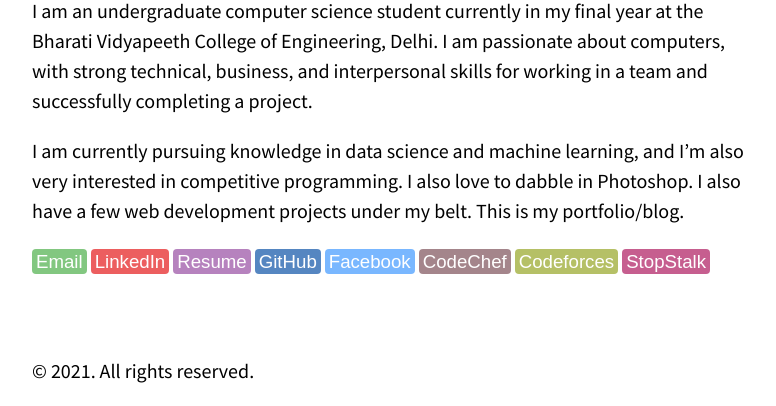
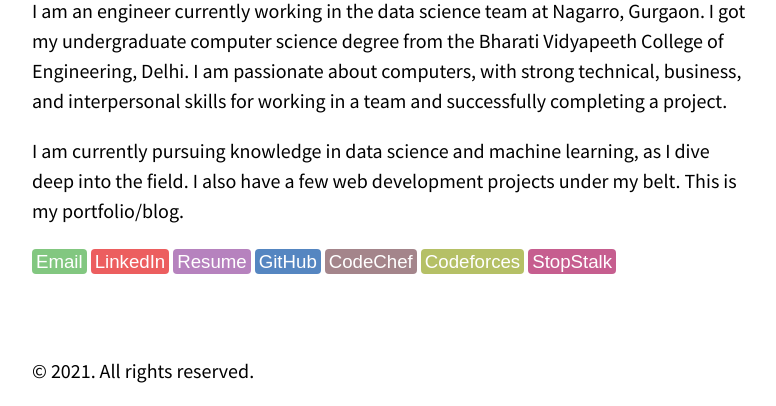
Before and after one commit to sharatsachin/sharatsachin.github.io, a Jekyll site: the page built from about.md, in a window 1280 px wide, cut to the strip 636-1042 px from the top of the page. Shown: the whole strip, without its empty margins (248-1024 px from the left). Built offline with Jekyll 4.4.1, drawn with Linux system fonts in a browser that asks for light colours; some web fonts are replaced.

Commit message:
Update about.md

```diff
--- a/about.md
+++ b/about.md
@@ -12,15 +12,14 @@ title: About Me
 
 <img src="https://i.imgur.com/PQweYFf.jpg" />
 
-I am an undergraduate computer science student currently in my final year at the Bharati Vidyapeeth College of Engineering, Delhi. I am passionate about computers, with strong technical, business, and interpersonal skills for working in a team and successfully completing a project.
+I am an engineer currently working in the data science team at Nagarro, Gurgaon. I got my undergraduate computer science degree from the Bharati Vidyapeeth College of Engineering, Delhi. I am passionate about computers, with strong technical, business, and interpersonal skills for working in a team and successfully completing a project.
 
-I am currently pursuing knowledge in data science and machine learning, and I'm also very interested in competitive programming. I also love to dabble in Photoshop. I also have a few web development projects under my belt. This is my portfolio/blog.
+I am currently pursuing knowledge in data science and machine learning, as I dive deep into the field. I also have a few web development projects under my belt. This is my portfolio/blog.
 
 <a class="link" href="mailto:sharatsachin@gmail.com" style="color: white; background: #4daf4a;">Email</a>
 <a class="link" href="https://www.linkedin.com/in/sharat-sachin/" style="color: white; background: #e41a1c;">LinkedIn</a>
 <a class="link" href="https://goo.gl/69J6NW" style="color: white; background: #984ea3;">Resume</a>
 <a class="link" href="https://github.com/sharatsachin" style="color: white; background: #0E53A7;">GitHub</a>
-<a class="link" href="https://www.facebook.com/sharat.sachin" style="color: white; background: #4099FF;">Facebook</a>
 <a class="link" href="https://www.codechef.com/users/sharatsachin" style="color: white; background: #7e525a;">CodeChef</a>
 <a class="link" href="https://codeforces.com/profile/sharatsachin" style="color: white; background: #96a625;">Codeforces</a>
 <a class="link" href="https://www.stopstalk.com/user/profile/sharatsachin" style="color: white; background: #ae1a60;">StopStalk</a>
```
